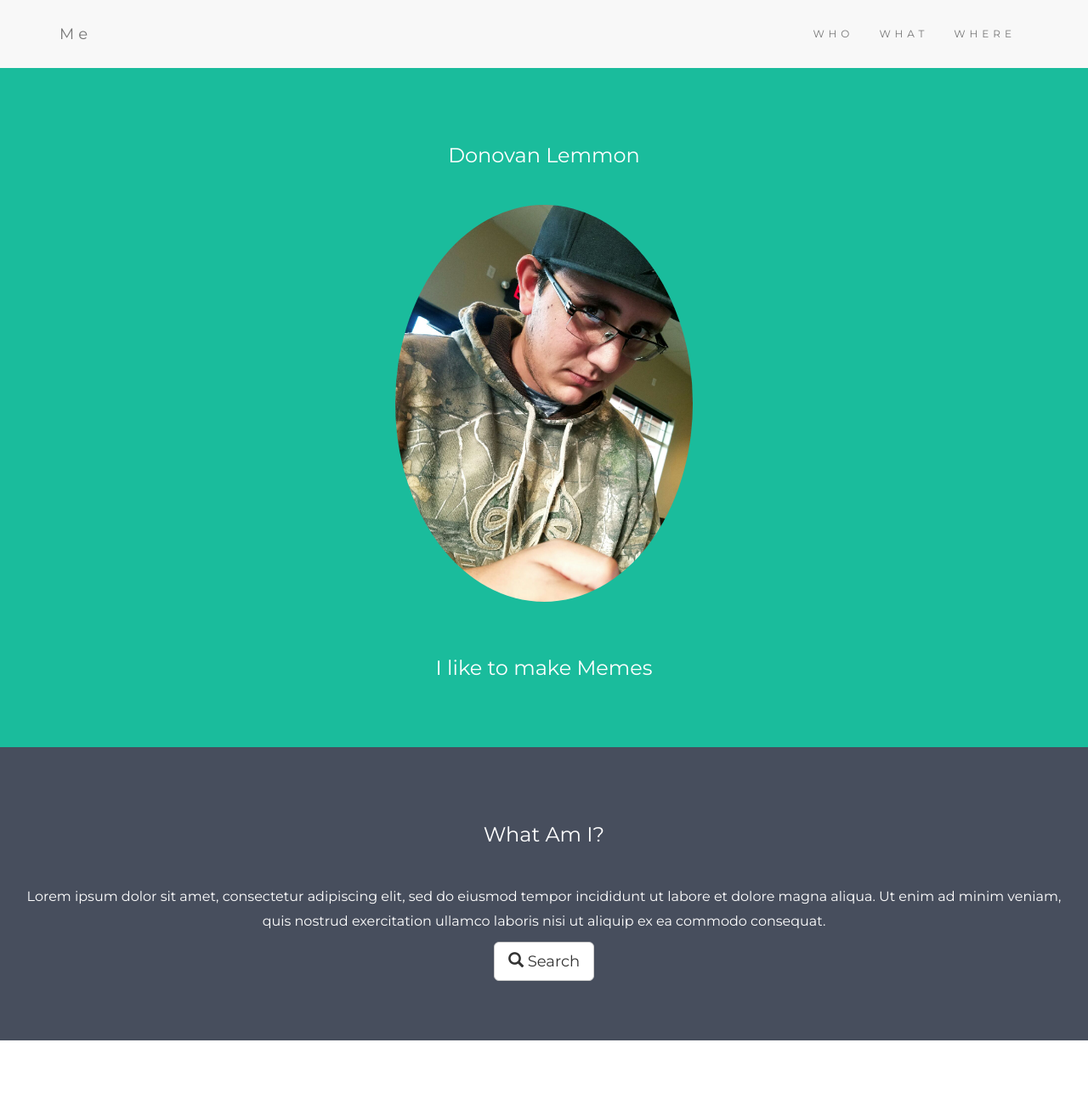
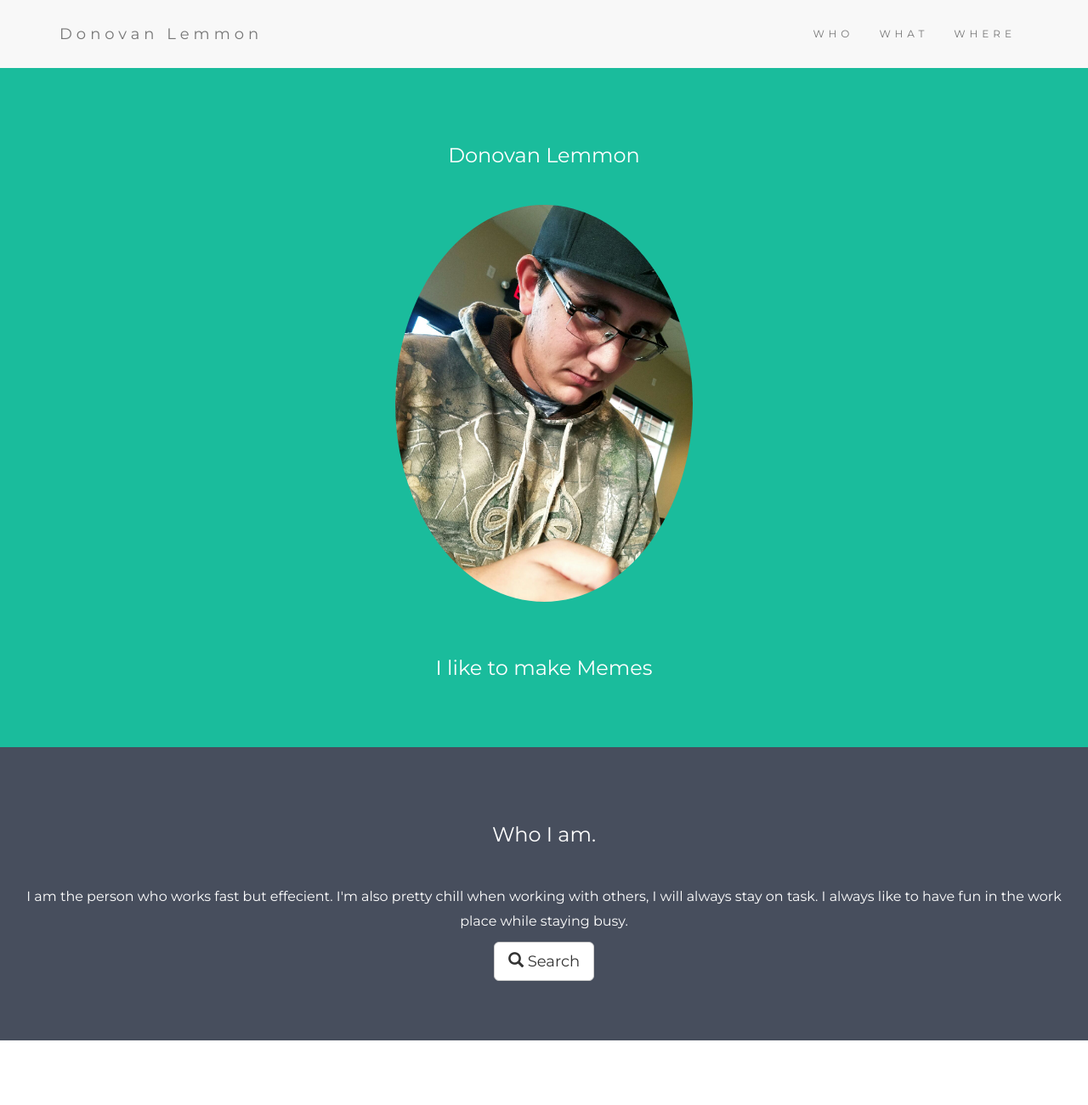
Before and after one commit to Donovan-L/Donovan-L.github.io, a plain HTML site: page about.html in a window 1280 px wide. Shown: the top 1300 px of the page at 85% size. Drawn offline with nearby package versions, Linux system fonts and the light colour scheme.

Commit message:
Update about.html

```diff
--- a/about.html
+++ b/about.html
@@ -62,7 +62,7 @@
         <span class="icon-bar"></span>
         <span class="icon-bar"></span>
       </button>
-      <a class="navbar-brand" href="#">Me</a>
+      <a class="navbar-brand" href="#">Donovan Lemmon</a>
     </div>
     <div class="collapse navbar-collapse" id="myNavbar">
       <ul class="nav navbar-nav navbar-right">
@@ -83,8 +83,9 @@
 
 <!-- Second Container -->
 <div class="container-fluid bg-2 text-center">
-  <h3 class="margin">What Am I?</h3>
-  <p>Lorem ipsum dolor sit amet, consectetur adipiscing elit, sed do eiusmod tempor incididunt ut labore et dolore magna aliqua. Ut enim ad minim veniam, quis nostrud exercitation ullamco laboris nisi ut aliquip ex ea commodo consequat. </p>
+  <h3 class="margin">Who I am.</h3>
+  <p>I am the person who works fast but effecient. I'm also pretty chill when working with others, I will always stay on task.
+  I always like to have fun in the work place while staying busy.</p>
   <a href="#" class="btn btn-default btn-lg">
     <span class="glyphicon glyphicon-search"></span> Search
   </a>
```
